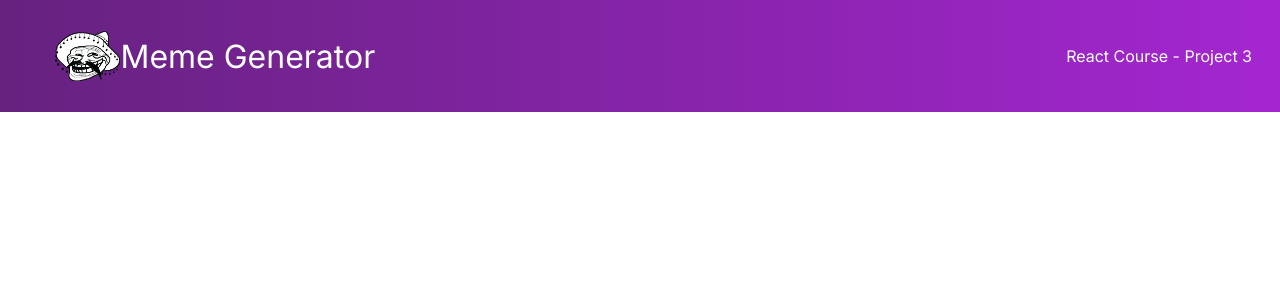
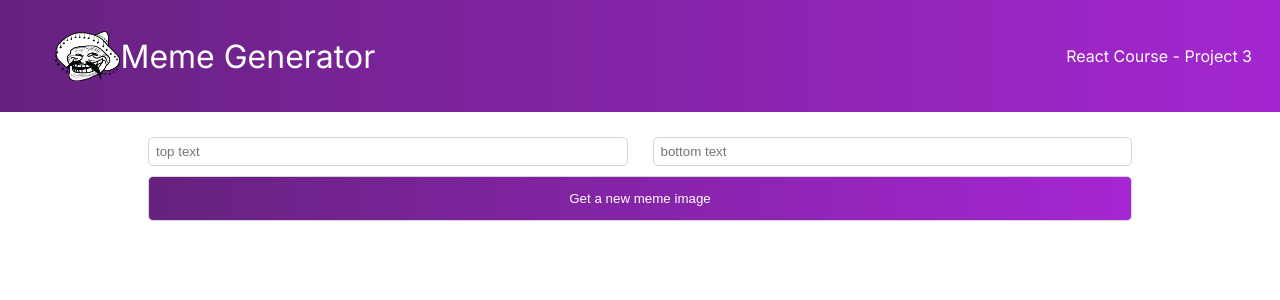
Before and after one commit to alexwebcoder/ReactPractice, a React (Create React App) app: page / in a window 1280 px wide. Shown: the top 300 px of the page. Built offline with nearby package versions, Linux system fonts and the light colour scheme.

Commit message:
styled meme generator

```diff
--- a/src/App.js
+++ b/src/App.js
@@ -1,10 +1,15 @@
 import Header from "./components/Header";
+import Meme from "./components/Meme";
 
 const App = () => {
    return (
-   <Header
-          img="troll.png"
-   />)
+   <div>
+     <Header
+            img="troll.png"
+     />
+     <Meme />
+   </div>
+   )
 }
 
 export default App;
--- /dev/null
+++ b/src/components/Meme.js
@@ -0,0 +1,15 @@
+const Meme = () => {
+    return (
+        <main>
+            <form className="form" action="">
+                <div>
+                    <input type="text" placeholder="top text"/>
+                    <input type="text"  placeholder="bottom text" />
+                </div>
+            <button className="button" type="submit">Get a new meme image</button>
+            </form>
+        </main>
+    )
+}
+
+export default Meme;
--- a/src/index.css
+++ b/src/index.css
@@ -9,7 +9,7 @@
 
 .nav {
   width: 100%;
-  background:linear-gradient(90deg, #672280 1.18%, #A626D3 100%);;
+  background:linear-gradient(90deg, #672280 1.18%, #A626D3 100%);
   color: #fff;
   padding: 15px;
 
@@ -44,3 +44,40 @@
   color: #fff;
   font-size: 2rem;
 }
+
+main {
+  padding: 25px;
+}
+
+.form {
+  display: flex;
+  flex-direction: column;
+  gap:10px;
+  align-items: center;
+}
+
+.form div {
+  display: flex;
+    justify-content: center;
+    gap: 25px;
+    width: 80%;
+    margin: auto;
+}
+
+.form div input {
+  width: 100%;
+  height: 25px;
+  border: 1px solid #D5D4D8;
+  border-radius: 5px;
+  text-indent: 5px;
+}
+
+.button {
+  background:linear-gradient(90deg, #672280 1.18%, #A626D3 100%);
+  color: #fff;
+  width: 80%;
+  padding: 14px;
+  border: 1px solid #D5D4D8;
+  border-radius: 5px;
+  cursor: pointer;
+}
```
